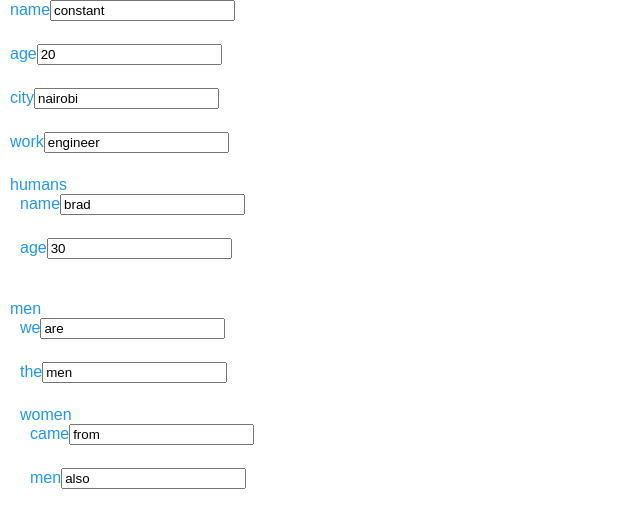
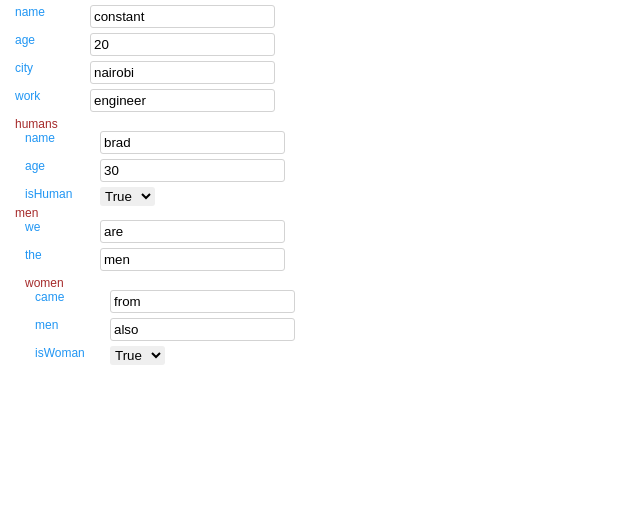
Before and after one commit to constantoduol/JSONEditor, a React app: page / in a window 1280 px wide. Shown: the whole page, without its empty margins (0-640 px from the left). Built offline with nearby package versions, Linux system fonts and the light colour scheme.

Commit message:
style improvements

```diff
--- a/src/JSONEditor.js
+++ b/src/JSONEditor.js
@@ -16,38 +16,47 @@ export default class JSONEditor extends React.Component{
 
   renderText(key, txt, marginLeft){
     let {marginBottom} = this.props;
-    let style = merge({marginLeft, marginBottom}, styles.text);
+    let style = merge({marginLeft, marginBottom}, styles.row);
     return (
       <div style={style}>
-        <label style={styles.label}>{key}</label>
-        <input type="text" value={txt}/>
+        <div style={styles.label}>{key}</div>
+        <div style={styles.value}>
+          <input style={styles.input} type="text" value={txt}/>
+        </div>
       </div>
     );
   }
 
   renderNumber(key, num, marginLeft){
     let {marginBottom} = this.props;
-    let style = merge({marginLeft, marginBottom}, styles.number);
+    let style = merge({marginLeft, marginBottom}, styles.row);
     return (
       <div style={style}>
-        <label style={styles.label}>{key}</label>
-        <input type="number" value={num}/>
+        <div style={styles.label}>{key}</div>
+        <div style={styles.value}>
+          <input style={styles.input} type="number" value={num}/>
+        </div>
       </div>
     );
   }
 
   renderBoolean(key, val, marginLeft){
-    let style = merge({marginLeft}, styles.boolean);
+    let style = merge({marginLeft}, styles.row);
     return (
-      <select style={style}>
-        <option value="true">True</option>
-        <option value="false">False</option>
-      </select>
+      <div style={style}>
+        <div style={styles.label}>{key}</div>
+        <div style={styles.value}>
+          <select style={styles.select}>
+            <option value="true">True</option>
+            <option value="false">False</option>
+          </select>
+        </div>
+      </div>
     );
   }
 
   renderLabel(label, marginLeft){
-    let style = merge({marginLeft}, styles.label);
+    let style = merge({marginLeft}, styles.nestedLabel);
     return (
       <label style={style}>{label}</label>
     );
@@ -64,7 +73,6 @@ export default class JSONEditor extends React.Component{
       elems.push(this.renderLabel(prevKey, marginLeft));
       Object.keys(data).map(key => {
         this.recursiveParseData(key, data[key], elems, marginLeft + this.props.marginLeftStep);
-        elems.push(<br/>);
       })
     } else if(isNumber(data)){
       elems.push(this.renderNumber(prevKey, data, marginLeft));
@@ -78,12 +86,35 @@ export default class JSONEditor extends React.Component{
   render(){
     let elems = [];
     this.recursiveParseData('', this.props.data, elems, 0);
-    return <div>{elems}</div>
+    return <div style={styles.root}>{elems}</div>
   }
 }
 
 const styles = {
   label: {
-    color: "#2196F3"
+    color: "#2196F3",
+    width: "50%"
+  },
+  value: {
+    width: "50%"
+  },
+  row: {
+    display: "flex",
+    width: 150
+  },
+  root: {
+    margin: 5
+  },
+  nestedLabel: {
+    color: "#a52a2a"
+  },
+  select: {
+    borderRadius: 3,
+    borderColor: "rgba(0, 0, 0, 0)"
+  },
+  input: {
+    borderRadius: 3,
+    border: "1px solid #d3d3d3",
+    padding: 3
   }
 };
--- a/src/index.css
+++ b/src/index.css
@@ -2,4 +2,5 @@ body {
   margin: 0;
   padding: 0;
   font-family: Arial, sans-serif;
+  font-size: 12px
 }
--- a/src/index.js
+++ b/src/index.js
@@ -11,14 +11,16 @@ ReactDOM.render(
     work: "engineer",
     humans: {
       name: "brad",
-      age: 30
+      age: 30,
+      isHuman: true
     },
     men: {
       we: "are",
       the: "men",
       women: {
         came: "from",
-        men: "also"
+        men: "also",
+        isWoman: true
       }
     }
   }}/>,
```
